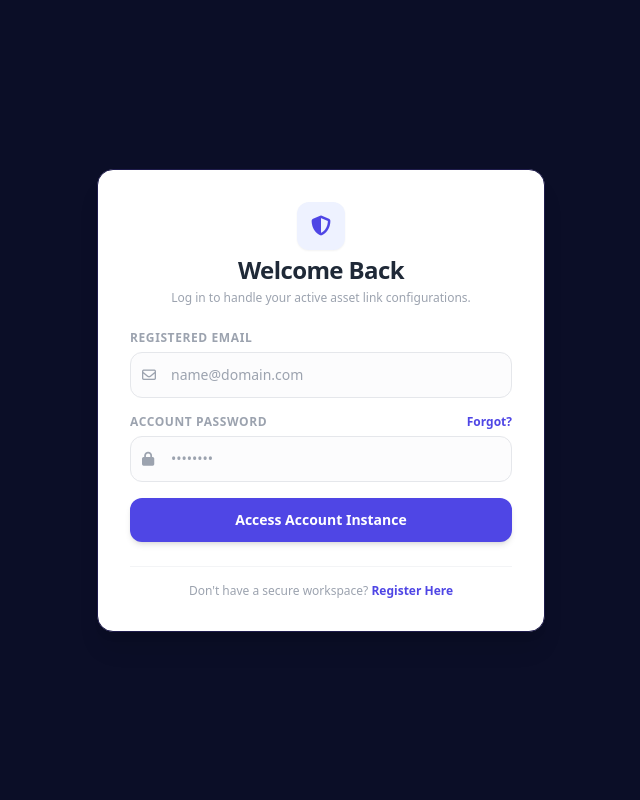
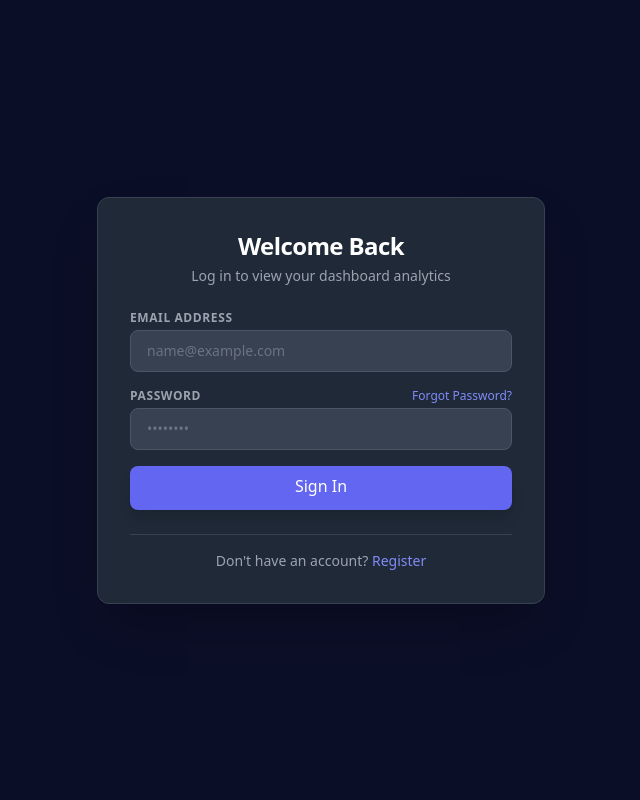
Before and after one commit to komal-gacchi/url-shortener, a Flask app: page /login in a window 1280 px wide. Shown: the whole page, without its empty margins (319-959 px from the left). Run offline with Flask 3, Linux system fonts and the light colour scheme; some libraries are stand-ins or nearby versions.

Commit message:
Update login.html

```diff
--- a/templates/login.html
+++ b/templates/login.html
@@ -3,26 +3,21 @@
 <head>
     <meta charset="UTF-8">
     <meta name="viewport" content="width=device-width, initial-scale=1.0">
-    <title>Quickly Link - Login Portal</title>
+    <title>Login - URL Shortener</title>
     <script src="https://cdn.tailwindcss.com"></script>
-    <link rel="stylesheet" href="https://cdnjs.cloudflare.com/ajax/libs/font-awesome/6.4.0/css/all.min.css">
 </head>
-<body class="bg-[#0b0e27] min-h-screen flex flex-col justify-center items-center p-4 font-sans">
-
-    <div class="w-full max-w-md bg-white rounded-2xl shadow-xl border border-indigo-950 p-6 sm:p-8 space-y-6">
-        <div class="text-center space-y-1">
-            <div class="w-12 h-12 bg-indigo-50 text-indigo-600 rounded-xl flex items-center justify-center mx-auto text-xl shadow-sm">
-                <i class="fa-solid fa-shield-halved"></i>
-            </div>
-            <h1 class="text-2xl font-bold text-gray-800 tracking-tight mt-2">Welcome Back</h1>
-            <p class="text-xs text-gray-400">Log in to handle your active asset link configurations.</p>
+<body class="bg-[#0b0e27] h-screen flex items-center justify-center font-sans p-4">
+    <div class="bg-gray-800 p-8 rounded-xl shadow-2xl max-w-md w-full space-y-6 border border-gray-700">
+        <div class="text-center">
+            <h1 class="text-2xl font-bold text-white tracking-tight">Welcome Back</h1>
+            <p class="text-gray-400 text-sm mt-1">Log in to view your dashboard analytics</p>
         </div>
 
         {% with messages = get_flashed_messages(with_categories=true) %}
           {% if messages %}
             {% for category, message in messages %}
-              <div class="p-3.5 text-xs rounded-xl font-medium border bg-red-50 text-red-700 border-red-100">
-                <i class="fa-solid fa-triangle-exclamation mr-1"></i> {{ message }}
+              <div class="text-sm p-3 rounded-lg border {% if category == 'success' %} bg-emerald-950/40 text-emerald-400 border-emerald-800 {% else %} bg-red-950/40 text-red-400 border-red-900 {% endif %}">
+                  {{ message }}
               </div>
             {% endfor %}
           {% endif %}
@@ -30,35 +25,23 @@
 
         <form action="/login" method="POST" class="space-y-4">
             <div>
-                <label class="block text-xs font-bold uppercase tracking-wider text-gray-400 mb-1.5">Registered Email</label>
-                <div class="relative">
-                    <span class="absolute inset-y-0 left-0 flex items-center pl-3 text-gray-400 text-sm"><i class="fa-regular fa-envelope"></i></span>
-                    <input type="email" name="email" required placeholder="name@domain.com"
-                           class="w-full p-3 pl-10 border border-gray-200 rounded-xl text-sm focus:outline-none focus:ring-2 focus:ring-indigo-500 bg-gray-50/50">
+                <label class="block text-xs font-semibold uppercase text-gray-400 mb-1 tracking-wider">Email Address</label>
+                <input type="email" name="email" required placeholder="name@example.com" class="w-full px-4 py-2.5 bg-gray-700 border border-gray-600 rounded-lg text-white text-sm focus:outline-none focus:ring-2 focus:ring-indigo-500 placeholder-gray-500 transition">
+            </div>
+            <div>
+                <div class="flex justify-between items-center mb-1">
+                    <label class="block text-xs font-semibold uppercase text-gray-400 tracking-wider">Password</label>
+                    <a href="/forgot-password" class="text-xs text-indigo-400 hover:underline">Forgot Password?</a>
                 </div>
+                <input type="password" name="password" required placeholder="••••••••" class="w-full px-4 py-2.5 bg-gray-700 border border-gray-600 rounded-lg text-white text-sm focus:outline-none focus:ring-2 focus:ring-indigo-500 placeholder-gray-500 transition">
             </div>
 
-            <div>
-                <div class="flex justify-between items-center mb-1.5">
-                    <label class="block text-xs font-bold uppercase tracking-wider text-gray-400">Account Password</label>
-                    <a href="/forgot-password" class="text-xs text-indigo-600 font-semibold hover:underline">Forgot?</a>
-                </div>
-                <div class="relative">
-                    <span class="absolute inset-y-0 left-0 flex items-center pl-3 text-gray-400 text-sm"><i class="fa-solid fa-lock"></i></span>
-                    <input type="password" name="password" required placeholder="••••••••"
-                           class="w-full p-3 pl-10 border border-gray-200 rounded-xl text-sm focus:outline-none focus:ring-2 focus:ring-indigo-500 bg-gray-50/50">
-                </div>
-            </div>
-
-            <button type="submit" class="w-full bg-indigo-600 hover:bg-indigo-700 text-white font-semibold py-3 rounded-xl transition shadow-md mt-2 text-sm">
-                Access Account Instance
-            </button>
+            <button type="submit" class="w-full bg-[#6366f1] text-white py-3 rounded-lg font-medium hover:bg-indigo-700 shadow-lg hover:shadow-indigo-500/20 transition-all duration-200 pt-2">Sign In</button>
         </form>
 
-        <div class="text-center border-t border-gray-100 pt-4 text-xs text-gray-400">
-            Don't have a secure workspace? <a href="/register" class="text-indigo-600 font-bold hover:underline">Register Here</a>
+        <div class="text-center pt-4 border-t border-gray-700">
+            <p class="text-sm text-gray-400">Don't have an account? <a href="/register" class="text-indigo-400 font-medium hover:underline">Register</a></p>
         </div>
     </div>
-
 </body>
 </html>
```
